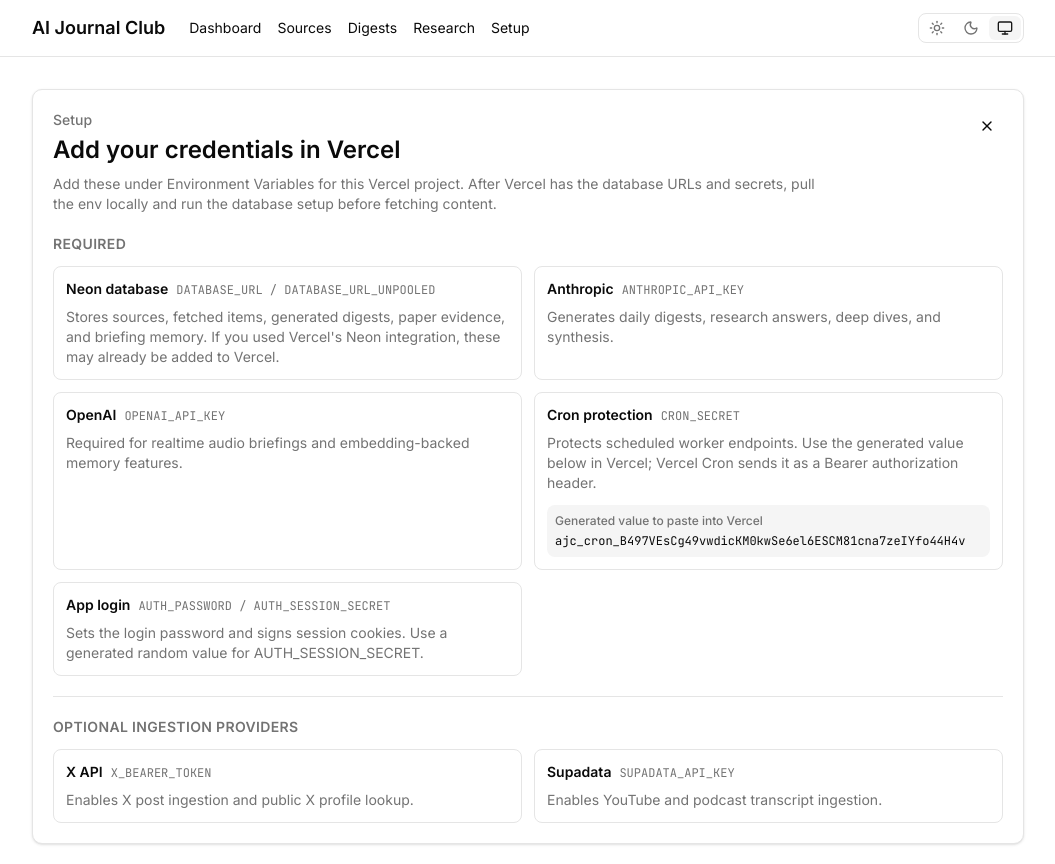
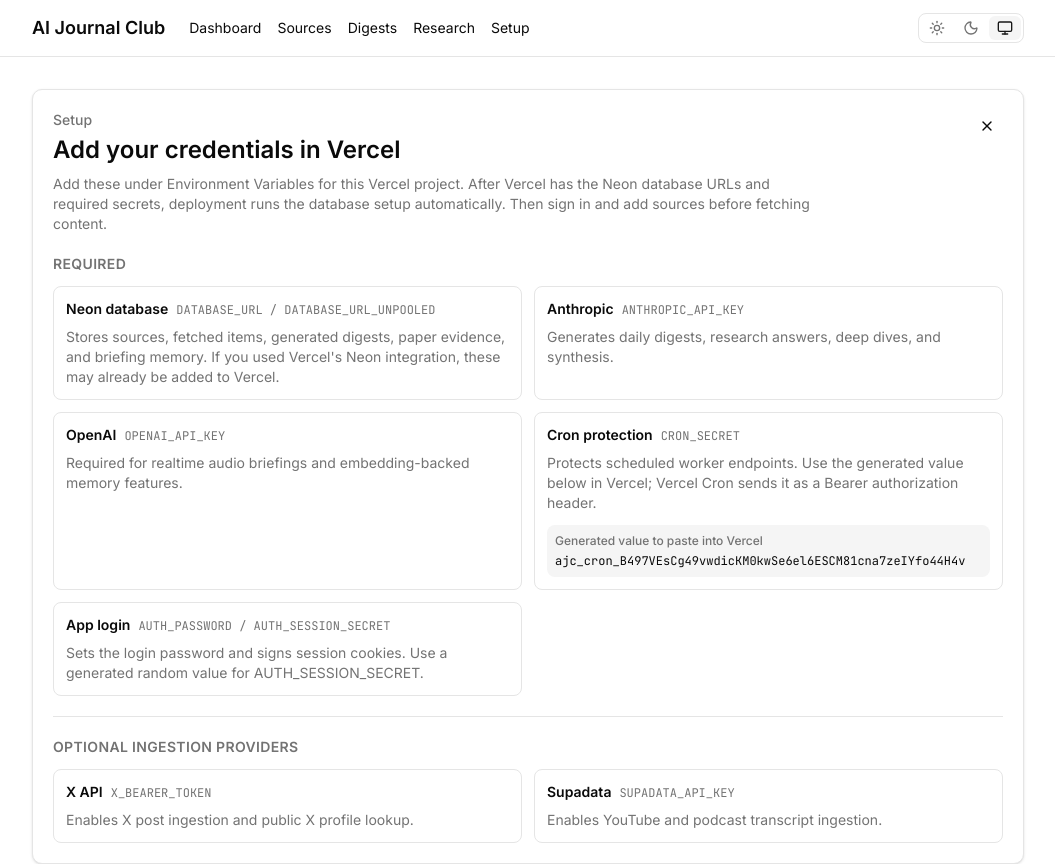
Before and after one commit to johnnyzhoujz/ai-journal-club, a Next.js app: page / in a window 1280 px wide. Shown: the top 864 px of the page, without its empty margins (112-1167 px from the left). Built offline with nearby package versions, Linux system fonts and the light colour scheme; no server answers; the database is empty.

Commit message:
Update setup copy for deploy migrations

```diff
--- a/components/onboarding-panel.tsx
+++ b/components/onboarding-panel.tsx
@@ -88,8 +88,9 @@
           </h2>
           <p className="mt-2 max-w-3xl text-sm text-muted-foreground">
             Add these under Environment Variables for this Vercel project. After
-            Vercel has the database URLs and secrets, pull the env locally and
-            run the database setup before fetching content.
+            Vercel has the Neon database URLs and required secrets, deployment
+            runs the database setup automatically. Then sign in and add sources
+            before fetching content.
           </p>
         </div>
         <Button
```
Also changed, not shown: 1 other file (tests, documents, lock files or other folders).
